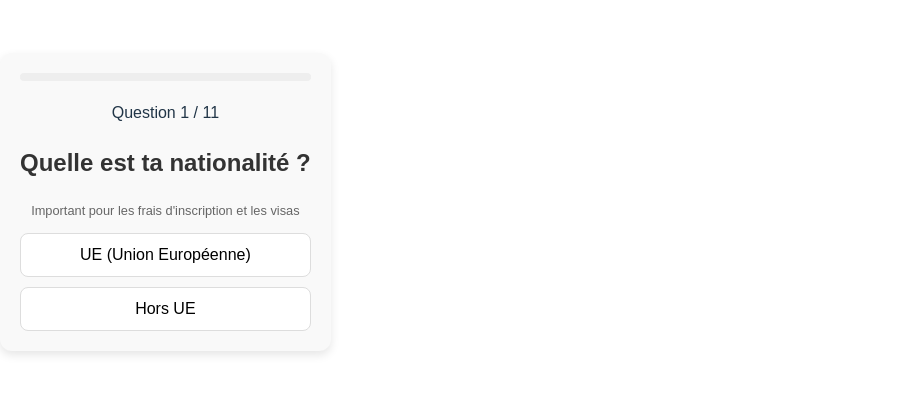
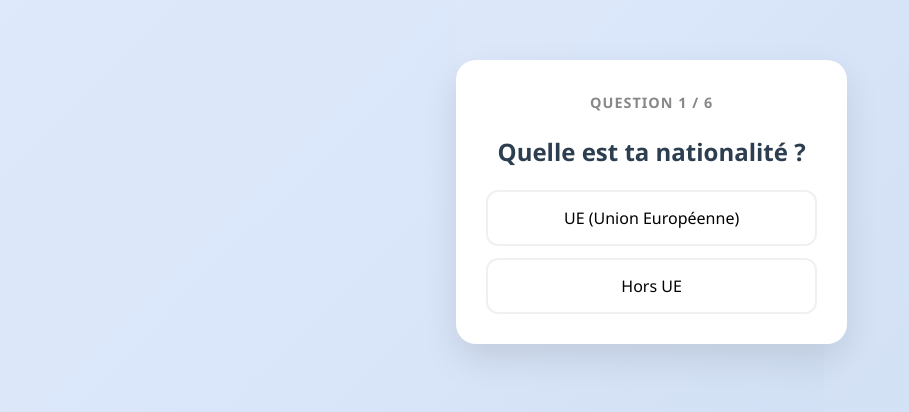
Before and after one commit to SsylaB/tcexchange-web, a React (Vite) app: page / in a window 1280 px wide. Shown: the part 198-610 px from the top of the page, without its empty margins (0-909 px from the left). Built offline with nearby package versions, Linux system fonts and the light colour scheme.

Commit message:
quiz qui marche avec ollama mais pas de bases de donnees

```diff
--- a/src/App.css
+++ b/src/App.css
@@ -1,54 +1,96 @@
-.quiz-container {
-  max-width: 600px;
-  margin: 50px auto;
-  padding: 20px;
-  background: #f9f9f9;
-  border-radius: 12px;
-  box-shadow: 0 4px 10px rgba(0,0,0,0.1);
-  font-family: sans-serif;
-  text-align: center;
+/* Centrage total de la page */
+body, html {
+  height: 100%;
+  margin: 0;
+  display: flex;
+  align-items: center;
+  justify-content: center;
+  background: linear-gradient(135deg, #e0eafc 0%, #cfdef3 100%);
 }
 
-.question-card h2 {
-  color: #333;
-  margin-bottom: 20px;
+.quiz-container {
+  width: 90%;
+  max-width: 500px;
+  padding: 30px;
+  background: white;
+  border-radius: 20px;
+  box-shadow: 0 15px 35px rgba(0,0,0,0.1);
+  font-family: 'Segoe UI', Tahoma, Geneva, Verdana, sans-serif;
+  text-align: center;
+  /* Animation d'entrée de la boîte */
+  animation: fadeInContainer 0.6s ease-out;
+}
+
+@keyframes fadeInContainer {
+  from { opacity: 0; transform: translateY(20px); }
+  to { opacity: 1; transform: translateY(0); }
+}
+
+.step-indicator {
+  font-size: 0.9rem;
+  color: #888;
+  font-weight: 600;
+  text-transform: uppercase;
+  letter-spacing: 1px;
+}
+
+h2 {
+  color: #2c3e50;
+  margin: 20px 0;
+  font-size: 1.5rem;
 }
 
 .options-grid {
   display: flex;
   flex-direction: column;
-  gap: 10px;
+  gap: 12px;
 }
 
 .option-button {
-  padding: 12px;
-  border: 1px solid #ddd;
-  border-radius: 8px;
+  padding: 15px;
+  border: 2px solid #f0f0f0;
+  border-radius: 12px;
   background: white;
   cursor: pointer;
-  transition: all 0.2s;
-  font-size: 16px;
+  font-size: 1rem;
+  font-weight: 500;
+  transition: all 0.3s cubic-bezier(0.4, 0, 0.2, 1);
+  outline: none;
 }
 
 .option-button:hover {
-  background-color: #e3f2fd;
+  background-color: #2196f3;
+  color: white;
   border-color: #2196f3;
+  transform: scale(1.03); /* Petit effet de zoom */
+  box-shadow: 0 5px 15px rgba(33, 150, 243, 0.3);
 }
 
-.progress-bar {
-  height: 8px;
-  background: #eee;
-  border-radius: 4px;
-  margin-bottom: 20px;
+.option-button:active {
+  transform: scale(0.98);
 }
 
-.progress-fill {
-  height: 100%;
-  background: #2196f3;
-  border-radius: 4px;
-  transition: width 0.3s;
+/* Spinner amélioré */
+.spinner {
+  margin: 20px auto;
+  width: 50px;
+  height: 50px;
+  border: 5px solid #f3f3f3;
+  border-top: 5px solid #2196f3;
+  border-radius: 50%;
+  animation: spin 1s linear infinite;
 }
 
-.result-page {
-  color: #2e7d32;
+@keyframes spin {
+  0% { transform: rotate(0deg); }
+  100% { transform: rotate(360deg); }
 }
+
+.ai-result {
+  animation: fadeIn 0.8s ease-in;
+}
+
+@keyframes fadeIn {
+  from { opacity: 0; }
+  to { opacity: 1; }
+}
--- a/src/App.tsx
+++ b/src/App.tsx
@@ -1,117 +1,85 @@
 import React, { useState } from 'react';
 import './App.css';
 
-// Structure des questions
 const questions = [
-  {
-    id: 'nationalite',
-    question: "Quelle est ta nationalité ?",
-    options: ["UE (Union Européenne)", "Hors UE"],
-    note: "Important pour les frais d'inscription et les visas"
-  },
-  {
-    id: 'annee',
-    question: "En quelle année souhaites-tu partir en échange ?",
-    options: ["3ème année (3A)", "4ème année (4A)", "5ème année (5A)"]
-  },
-  {
-    id: 'moyenne',
-    question: "Quelle est ta moyenne du dernier semestre ?",
-    options: ["< 10", "10 - 12", "12 - 14", "> 15"]
-  },
-  {
-    id: 'continent',
-    question: "Quel continent t'attire le plus ?",
-    options: ["Europe", "Amérique du Nord", "Amérique Latine", "Asie", "Océanie", "Je suis ouvert(e) à tout !"]
-  },
-  {
-    id: 'langue',
-    question: "Dans quelle(s) langue(s) as-tu un niveau B2-C1 ?",
-    options: ["Anglais", "Espagnol", "Allemand", "Japonais", "Autre"]
-  },
-  {
-    id: 'type',
-    question: "Quel type de séjour envisages-tu ?",
-    options: ["Accord de mobilité", "Erasmus", "Double Diplôme", "UNITECH"]
-  },
-  {
-    id: 'budget',
-    question: "Quel est ton budget mensuel maximum ?",
-    options: ["< 500€", "500€ - 800€", "800€ - 1200€", "> 1200€"]
-  },
-  {
-    id: 'ville',
-    question: "Quelle taille de ville te correspond le mieux ?",
-    options: ["🏙️ Mégalopole", "🏙️ Grande ville", "🏡 Ville à taille humaine"]
-  },
-  {
-    id: 'meteo',
-    question: "Ton climat idéal pour étudier ?",
-    options: ["☀️ Chaleur & Soleil", "❄️ Grand froid & Neige", "☁️ Tempéré / Peu importe"]
-  },
-  {
-    id: 'domaine',
-    question: "Quel domaine technique t'attire ?",
-    options: ["🤖 Intelligence Artificielle", "💻 Dev Web & Mobile", "📡 Cybersécurité", "🏢 Management"]
-  },
-  {
-    id: 'structure',
-    question: "Quel type de structure te fait rêver ?",
-    options: ["🦄 Start-up", "🏢 Grands Groupes", "🔬 Recherche & Académie"]
-  }
+  { id: 'nationalite', question: "Quelle est ta nationalité ?", options: ["UE (Union Européenne)", "Hors UE"] },
+  { id: 'annee', question: "En quelle année souhaites-tu partir ?", options: ["3A", "4A", "5A"] },
+  { id: 'moyenne', question: "Ta moyenne du dernier semestre ?", options: ["< 10", "10-12", "12-14", "> 15"] },
+  { id: 'continent', question: "Quel continent t'attire ?", options: ["Europe", "Amérique", "Asie", "Océanie"] },
+  { id: 'budget', question: "Budget mensuel maximum ?", options: ["< 500€", "500-800€", "800-1200€", "> 1200€"] },
+  { id: 'domaine', question: "Ton domaine technique ?", options: ["IA", "Dev Web", "Cyber", "Management"] }
 ];
 
 export default function Quiz() {
   const [currentStep, setCurrentStep] = useState(0);
   const [answers, setAnswers] = useState<Record<string, string>>({});
   const [isFinished, setIsFinished] = useState(false);
+  const [recommendations, setRecommendations] = useState<string>("");
+  const [isLoading, setIsLoading] = useState(false);
 
-  const handleAnswer = (answer: string) => {
-    const questionId = questions[currentStep].id;
-    setAnswers({ ...answers, [questionId]: answer });
+  const handleAnswer = (option: string) => {
+    const newAnswers = { ...answers, [questions[currentStep].id]: option };
+    setAnswers(newAnswers);
 
     if (currentStep < questions.length - 1) {
       setCurrentStep(currentStep + 1);
     } else {
-      setIsFinished(true);
+      handleFinish(newAnswers);
+    }
+  };
+
+  const handleFinish = async (finalAnswers: Record<string, string>) => {
+    setIsLoading(true);
+    setIsFinished(true);
+    try {
+      const response = await fetch('http://localhost:8000/recommend', {
+        method: 'POST',
+        headers: { 'Content-Type': 'application/json' },
+        body: JSON.stringify(finalAnswers)
+      });
+      const data = await response.json();
+      setRecommendations(data.result);
+    } catch (error) {
+      setRecommendations("Impossible de joindre le serveur. Vérifie que le script Python et Ollama tournent !");
+    } finally {
+      setIsLoading(false);
     }
   };
 
   if (isFinished) {
     return (
-      <div className="quiz-container result-page">
-        <h2>🎉 Quiz terminé !</h2>
-        <p>Merci Aida et Lilia ! Vos critères ont été enregistrés.</p>
-        <p>Analyse de {questions.length} critères en cours...</p>
-        <button onClick={() => window.location.reload()} className="option-button">Recommencer</button>
+      <div className="quiz-container">
+        <h2>✨ Tes résultats</h2>
+        {isLoading ? (
+          <div className="loader-box">
+            <div className="spinner"></div>
+            <p>🤖 L'IA analyse ton profil...</p>
+          </div>
+        ) : (
+          <div className="ai-result">
+            <p style={{ whiteSpace: 'pre-wrap', textAlign: 'left', lineHeight: '1.6', fontSize: '0.95rem' }}>
+              {recommendations}
+            </p>
+            <button onClick={() => window.location.reload()} className="option-button" style={{marginTop: '20px', width: '100%'}}>
+              Refaire le quiz
+            </button>
+          </div>
+        )}
       </div>
     );
   }
 
-  const progress = ((currentStep) / questions.length) * 100;
-
   return (
-    <div className="quiz-container">
-      <div className="progress-bar">
-        <div className="progress-fill" style={{ width: `${progress}%` }}></div>
-      </div>
-
-      <div className="question-card">
-        <span>Question {currentStep + 1} / {questions.length}</span>
-        <h2>{questions[currentStep].question}</h2>
-        {questions[currentStep].note && <p style={{fontSize: '0.8em', color: '#666'}}>{questions[currentStep].note}</p>}
-
-        <div className="options-grid">
-          {questions[currentStep].options.map((option) => (
-            <button
-              key={option}
-              className="option-button"
-              onClick={() => handleAnswer(option)}
-            >
-              {option}
-            </button>
-          ))}
-        </div>
+    // La "key" permet de relancer l'animation CSS à chaque question
+    <div className="quiz-container" key={currentStep}>
+      <span className="step-indicator">Question {currentStep + 1} / {questions.length}</span>
+      <h2>{questions[currentStep].question}</h2>
+      <div className="options-grid">
+        {questions[currentStep].options.map(opt => (
+          <button key={opt} onClick={() => handleAnswer(opt)} className="option-button">
+            {opt}
+          </button>
+        ))}
       </div>
     </div>
   );
```
Also changed, not shown: src/README_quiz.md (added), 1 other file (tests, documents, lock files or other folders).
